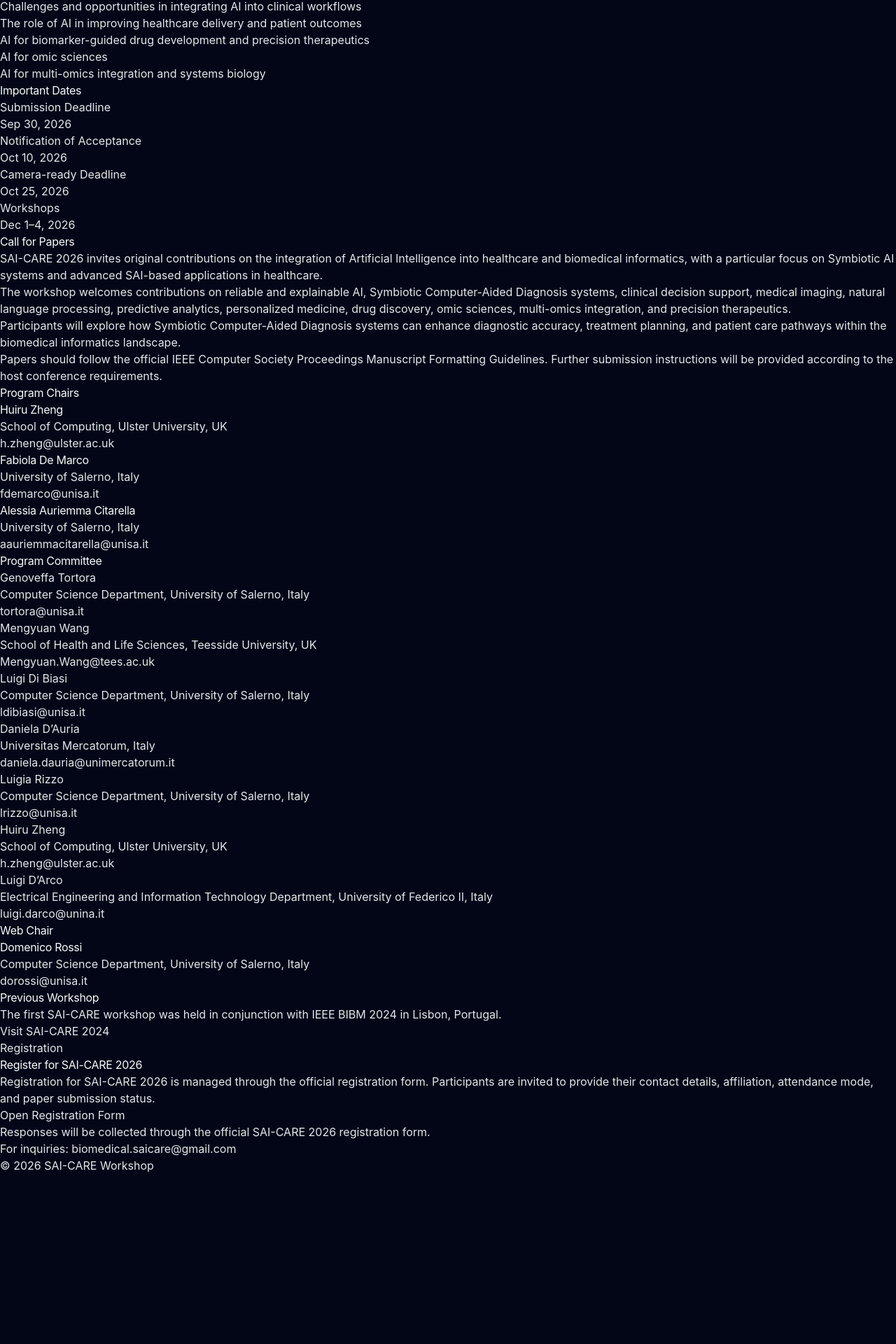
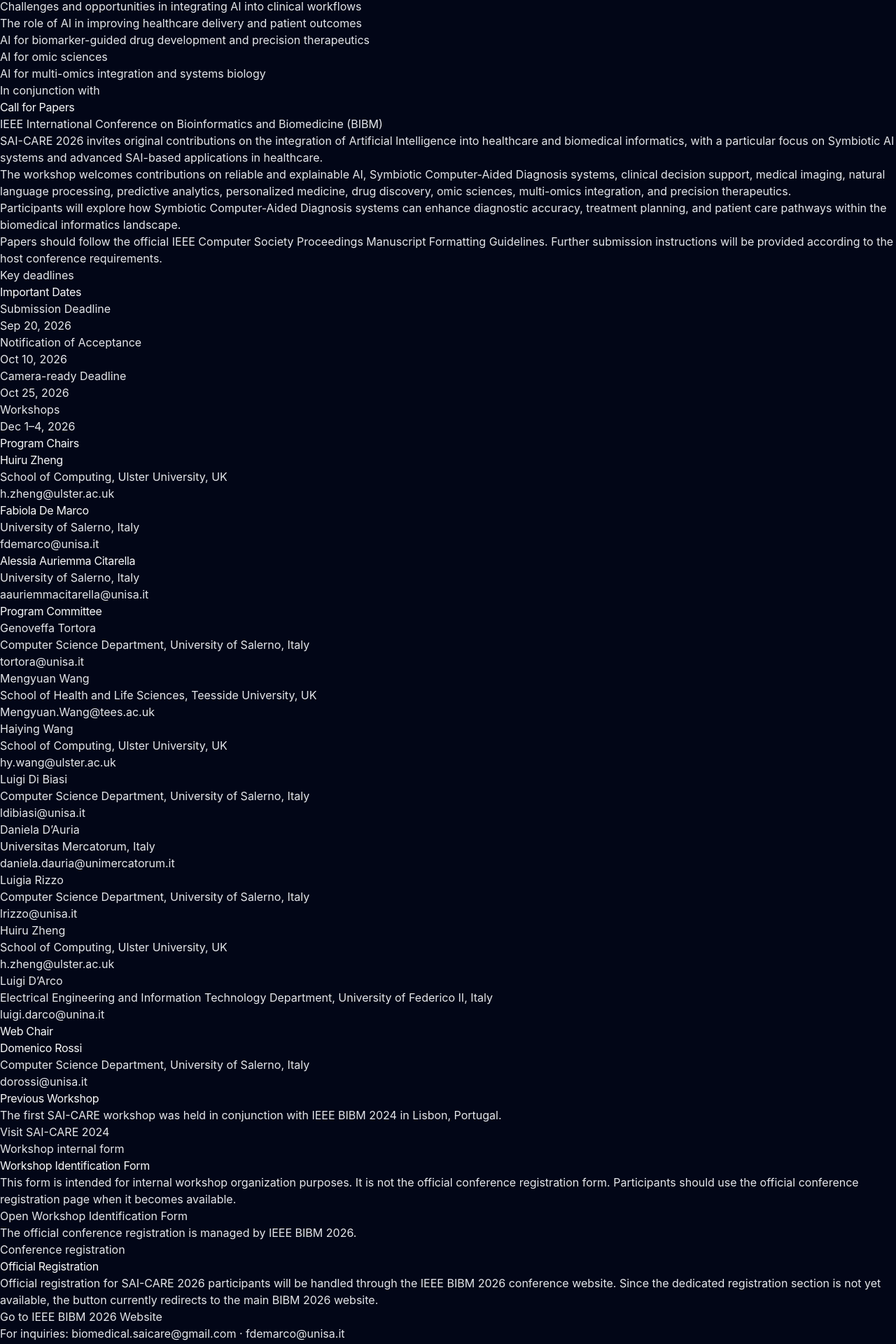
Before and after one commit to CaisLabUniSa/sai-care-2026, a React (Vite) app: page / in a window 1280 px wide. Shown: the part 795-2715 px from the top of the page at 70% size. Before the commit the page ends 2472 px from the top, so only its background shows below. Built offline with nearby package versions, Linux system fonts and the light colour scheme.

Commit message:
update program committee member details

```diff
--- a/src/App.jsx
+++ b/src/App.jsx
@@ -14,7 +14,7 @@
 ];
 
 const dates = [
-  ["Submission Deadline", "Sep 30, 2026"],
+  ["Submission Deadline", "Sep 20, 2026"],
   ["Notification of Acceptance", "Oct 10, 2026"],
   ["Camera-ready Deadline", "Oct 25, 2026"],
   ["Workshops", "Dec 1–4, 2026"],
@@ -50,6 +50,11 @@
     "Mengyuan.Wang@tees.ac.uk",
   ],
   [
+    "Haiying Wang",
+    "School of Computing, Ulster University, UK",
+    "hy.wang@ulster.ac.uk",
+  ],
+  [
     "Luigi Di Biasi",
     "Computer Science Department, University of Salerno, Italy",
     "ldibiasi@unisa.it",
@@ -82,7 +87,11 @@
   "dorossi@unisa.it",
 ];
 
-const registrationFormUrl = "https://forms.gle/ejjhT2U3rdi9xMHU8";
+const workshopIdentificationFormUrl =
+  "https://forms.gle/ejjhT2U3rdi9xMHU8";
+
+const conferenceRegistrationUrl =
+  "https://www3.cs.stonybrook.edu/~bibm2026/";
 
 export default function App() {
   return (
@@ -98,11 +107,11 @@
             <a href="#topics" className="hover:text-white">
               Topics
             </a>
+            <a href="#cfp" className="hover:text-white">
+              Call for Papers
+            </a>
             <a href="#dates" className="hover:text-white">
               Dates
-            </a>
-            <a href="#cfp" className="hover:text-white">
-              Call for Papers
             </a>
             <a href="#committee" className="hover:text-white">
               Committee
@@ -110,8 +119,16 @@
             <a href="#previous" className="hover:text-white">
               Previous
             </a>
-            <a href="#register" className="hover:text-white">
-              Register
+            <a
+              href={conferenceRegistrationUrl}
+              target="_blank"
+              rel="noreferrer"
+              className="hover:text-white"
+            >
+              Registration
+            </a>
+            <a href="#identification-form" className="hover:text-white">
+              Workshop Form
             </a>
           </div>
         </div>
@@ -137,19 +154,19 @@
 
           <div className="flex flex-col sm:flex-row justify-center gap-4">
             <a
-              href={registrationFormUrl}
+              href="#cfp"
+              className="px-8 py-4 rounded-xl border border-white/15 hover:bg-white/10 transition font-semibold"
+            >
+              Call for Papers
+            </a>
+
+            <a
+              href={conferenceRegistrationUrl}
               target="_blank"
               rel="noreferrer"
               className="px-8 py-4 rounded-xl bg-violet-600 hover:bg-violet-700 transition font-semibold shadow-lg shadow-violet-900/40"
             >
-              Register Now
-            </a>
-
-            <a
-              href="#cfp"
-              className="px-8 py-4 rounded-xl border border-white/15 hover:bg-white/10 transition font-semibold"
-            >
-              Call for Papers
+              Registration
             </a>
           </div>
         </div>
@@ -231,27 +248,18 @@
         </div>
       </section>
 
-      <section id="dates" className="max-w-5xl mx-auto px-6 py-20">
-        <h2 className="text-4xl font-bold text-center mb-10">
-          Important Dates
-        </h2>
-
-        <div className="grid md:grid-cols-4 gap-5">
-          {dates.map(([label, value]) => (
-            <div
-              key={label}
-              className="rounded-2xl bg-white/5 border border-white/10 p-6 text-center"
-            >
-              <p className="text-slate-400 text-sm">{label}</p>
-              <p className="text-2xl font-bold mt-3">{value}</p>
-            </div>
-          ))}
-        </div>
-      </section>
-
       <section id="cfp" className="max-w-5xl mx-auto px-6 py-20">
         <div className="rounded-3xl bg-violet-600/10 border border-violet-400/30 p-8 md:p-12">
-          <h2 className="text-4xl font-bold mb-6">Call for Papers</h2>
+          <div className="inline-flex mb-5 px-4 py-2 rounded-full border border-violet-400/30 bg-violet-500/10 text-violet-200 text-sm">
+            In conjunction with
+          </div>
+
+          <h2 className="text-4xl font-bold mb-3">Call for Papers</h2>
+
+          <p className="text-violet-200 text-lg mb-8">
+            IEEE International Conference on Bioinformatics and Biomedicine
+            (BIBM)
+          </p>
 
           <div className="space-y-5 text-slate-300 text-lg leading-relaxed">
             <p>
@@ -281,6 +289,32 @@
               instructions will be provided according to the host conference
               requirements.
             </p>
+          </div>
+        </div>
+      </section>
+
+      <section id="dates" className="max-w-6xl mx-auto px-6 py-20">
+        <div className="relative overflow-hidden rounded-3xl border border-violet-400/30 bg-gradient-to-br from-violet-600/20 via-slate-900 to-black p-8 md:p-12 shadow-2xl shadow-violet-950/40">
+          <div className="absolute inset-0 bg-[radial-gradient(circle_at_top_right,rgba(168,85,247,0.28),transparent_35%)]" />
+
+          <div className="relative">
+            <div className="inline-flex mb-5 px-4 py-2 rounded-full border border-violet-400/30 bg-violet-500/10 text-violet-200 text-sm">
+              Key deadlines
+            </div>
+
+            <h2 className="text-4xl font-bold mb-10">Important Dates</h2>
+
+            <div className="grid md:grid-cols-4 gap-5">
+              {dates.map(([label, value]) => (
+                <div
+                  key={label}
+                  className="rounded-2xl bg-black/30 border border-white/10 p-6 text-center hover:border-violet-400/50 transition"
+                >
+                  <p className="text-slate-400 text-sm">{label}</p>
+                  <p className="text-2xl font-bold mt-3">{value}</p>
+                </div>
+              ))}
+            </div>
           </div>
         </div>
       </section>
@@ -320,12 +354,15 @@
             >
               <div className="font-semibold">{name}</div>
               <div className="text-slate-400 mt-1">{affiliation}</div>
+
+              {email && (
                 <a
                   href={`mailto:${email}`}
                   className="text-violet-300 text-sm mt-2 inline-block hover:text-violet-200"
                 >
                   {email}
                 </a>
+              )}
             </div>
           ))}
         </div>
@@ -364,35 +401,63 @@
         </div>
       </section>
 
-      <section id="register" className="max-w-3xl mx-auto px-6 py-20">
+      <section id="identification-form" className="max-w-3xl mx-auto px-6 py-20">
         <div className="rounded-3xl bg-slate-900 border border-white/10 p-8 md:p-12 text-center shadow-2xl">
           <div className="inline-flex mb-5 px-4 py-2 rounded-full border border-violet-400/30 bg-violet-500/10 text-violet-200 text-sm">
-            Registration
+            Workshop internal form
           </div>
 
           <h2 className="text-4xl font-bold mb-6">
-            Register for SAI-CARE 2026
+            Workshop Identification Form
           </h2>
 
           <p className="text-slate-300 text-lg leading-relaxed mb-8">
-            Registration for SAI-CARE 2026 is managed through the official
-            registration form. Participants are invited to provide their contact
-            details, affiliation, attendance mode, and paper submission status.
+            This form is intended for internal workshop organization purposes.
+            It is not the official conference registration form. Participants
+            should use the official conference registration page when it becomes
+            available.
           </p>
 
           <a
-            href={registrationFormUrl}
+            href={workshopIdentificationFormUrl}
             target="_blank"
             rel="noreferrer"
             className="inline-flex px-8 py-4 rounded-xl bg-violet-600 hover:bg-violet-700 transition font-semibold shadow-lg shadow-violet-900/40"
           >
-            Open Registration Form
+            Open Workshop Identification Form
           </a>
 
           <p className="text-slate-500 mt-6 text-sm">
-            Responses will be collected through the official SAI-CARE 2026
-            registration form.
+            The official conference registration is managed by IEEE BIBM 2026.
           </p>
+        </div>
+      </section>
+
+      <section id="conference-registration" className="max-w-3xl mx-auto px-6 py-20">
+        <div className="rounded-3xl bg-white/5 border border-white/10 p-8 md:p-12 text-center">
+          <div className="inline-flex mb-5 px-4 py-2 rounded-full border border-violet-400/30 bg-violet-500/10 text-violet-200 text-sm">
+            Conference registration
+          </div>
+
+          <h2 className="text-4xl font-bold mb-6">
+            Official Registration
+          </h2>
+
+          <p className="text-slate-300 text-lg leading-relaxed mb-8">
+            Official registration for SAI-CARE 2026 participants will be handled
+            through the IEEE BIBM 2026 conference website. Since the dedicated
+            registration section is not yet available, the button currently
+            redirects to the main BIBM 2026 website.
+          </p>
+
+          <a
+            href={conferenceRegistrationUrl}
+            target="_blank"
+            rel="noreferrer"
+            className="inline-flex px-8 py-4 rounded-xl border border-violet-400/40 text-violet-200 hover:bg-violet-500/10 transition font-semibold"
+          >
+            Go to IEEE BIBM 2026 Website
+          </a>
         </div>
       </section>
 
@@ -405,6 +470,13 @@
           >
             biomedical.saicare@gmail.com
           </a>
+          {" · "}
+          <a
+            href="mailto:fdemarco@unisa.it"
+            className="text-violet-300 hover:text-violet-200"
+          >
+            fdemarco@unisa.it
+          </a>
         </p>
 
         <p className="mt-2">© 2026 SAI-CARE Workshop</p>
```
Lines whose indentation alone changed are shown as unchanged.
